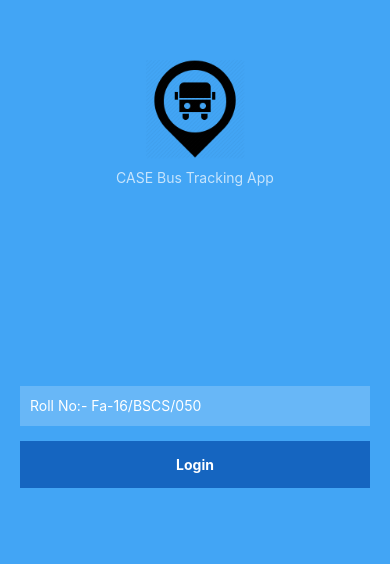
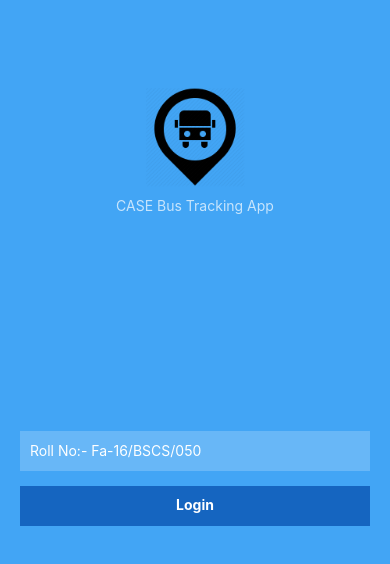
Before and after one commit to sydTalha/testApp, a React Native app: screen / in a window 390 px wide. Shown: the part 120-684 px from the top of the page. Built offline with nearby package versions, Linux system fonts and the light colour scheme.

Commit message:
final login

```diff
--- a/components/Login/Login.js
+++ b/components/Login/Login.js
@@ -31,6 +31,8 @@ const styles = StyleSheet.create({
     logoContainer:{
         alignItems:'center',
         flexGrow:1,
+        marginTop: 50,
+        marginBottom: 40,
         justifyContent: 'center'
     },
 
--- a/components/Login/LoginForm.js
+++ b/components/Login/LoginForm.js
@@ -32,10 +32,13 @@ const styles = StyleSheet.create({
     },
     buttonContainer:{
         backgroundColor: '#1565c0',
-        paddingVertical: 15
+        height:40,
+        textAlign: 'center'
+        //paddingVertical: 15
     },
     buttonText:{
         textAlign: 'center',
+        marginTop:10,
         color: '#fff',
         fontWeight: "700"
 
```
